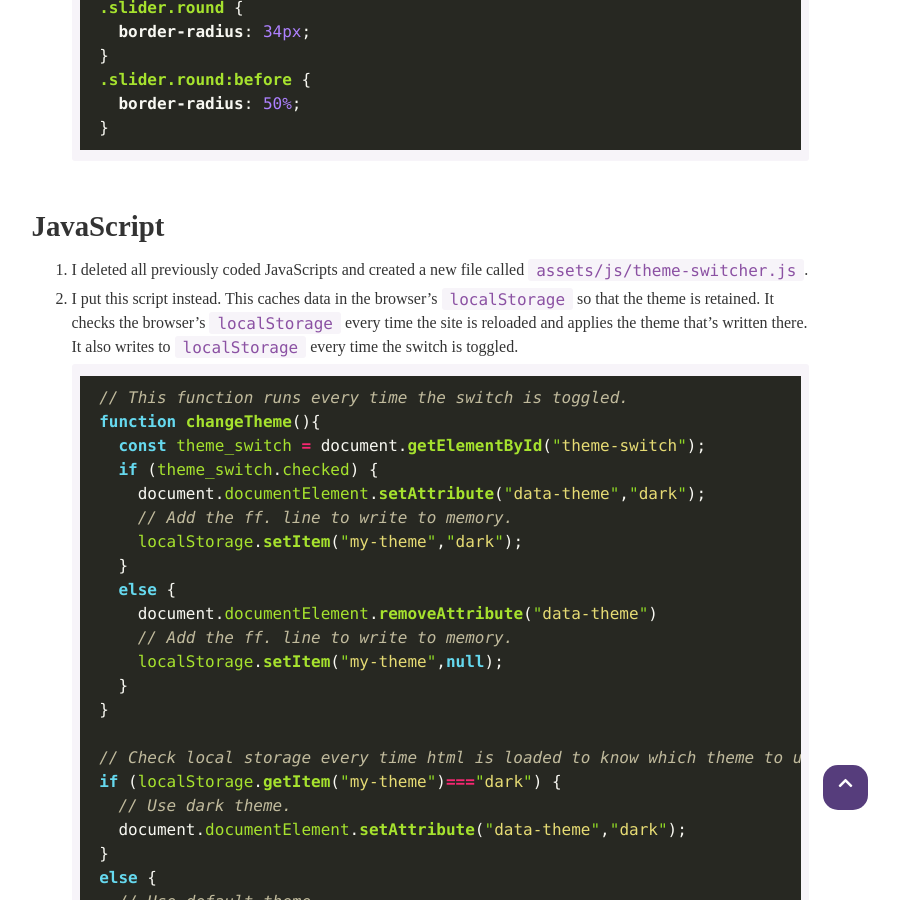
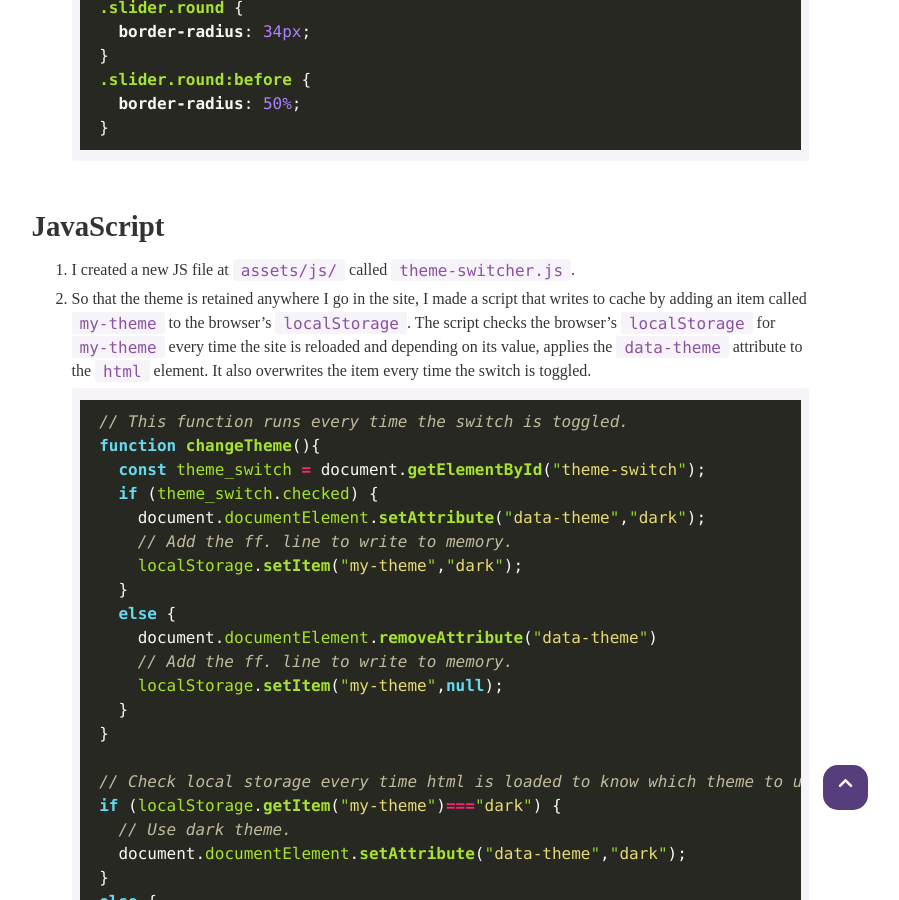
Before and after one commit to jennieablog/jennieablog.github.io, a Jekyll site: the page built from _posts/2020-06-20-coding-a-theme-switch.md, in a window 1280 px wide and 900 px high, scrolled down 6130 px. Shown: the whole window, without its empty margins (220-1119 px from the left). Built offline with Jekyll 4.4.1, drawn with Linux system fonts in a browser that asks for light colours; nearby versions of some CDN libraries; some web fonts are replaced; comment, search, counter and statistics services are not loaded.

Commit message:
bp5 edits to JS TLDR

````diff
--- a/_posts/2020-06-20-coding-a-theme-switch.md
+++ b/_posts/2020-06-20-coding-a-theme-switch.md
@@ -251,9 +251,9 @@ In summary, here is how I implemented my dark theme switch. 💁🏽
 
 # JavaScript
 
-1. I deleted all previously coded JavaScripts and created a new file called `assets/js/theme-switcher.js`.
+1. I created a new JS file at `assets/js/` called `theme-switcher.js`.
 
-2. I put this script instead. This caches data in the browser's `localStorage` so that the theme is retained.  It checks the browser's `localStorage` every time the site is reloaded and applies the theme that's written there. It also writes to `localStorage` every time the switch is toggled.
+2. So that the theme is retained anywhere I go in the site, I made a script that writes to cache by adding an item called `my-theme` to the browser's `localStorage`.  The script checks the browser's `localStorage` for `my-theme` every time the site is reloaded and depending on its value, applies the `data-theme` attribute to the `html` element. It also overwrites the item every time the switch is toggled.
 
     ```jsx
     // This function runs every time the switch is toggled.
````
